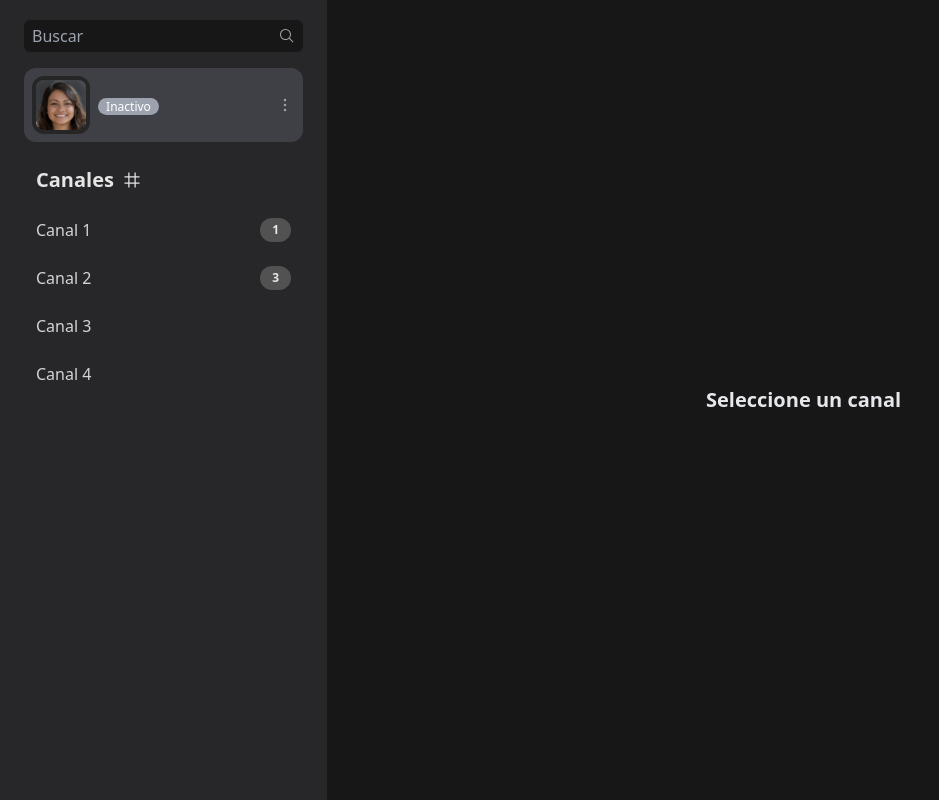
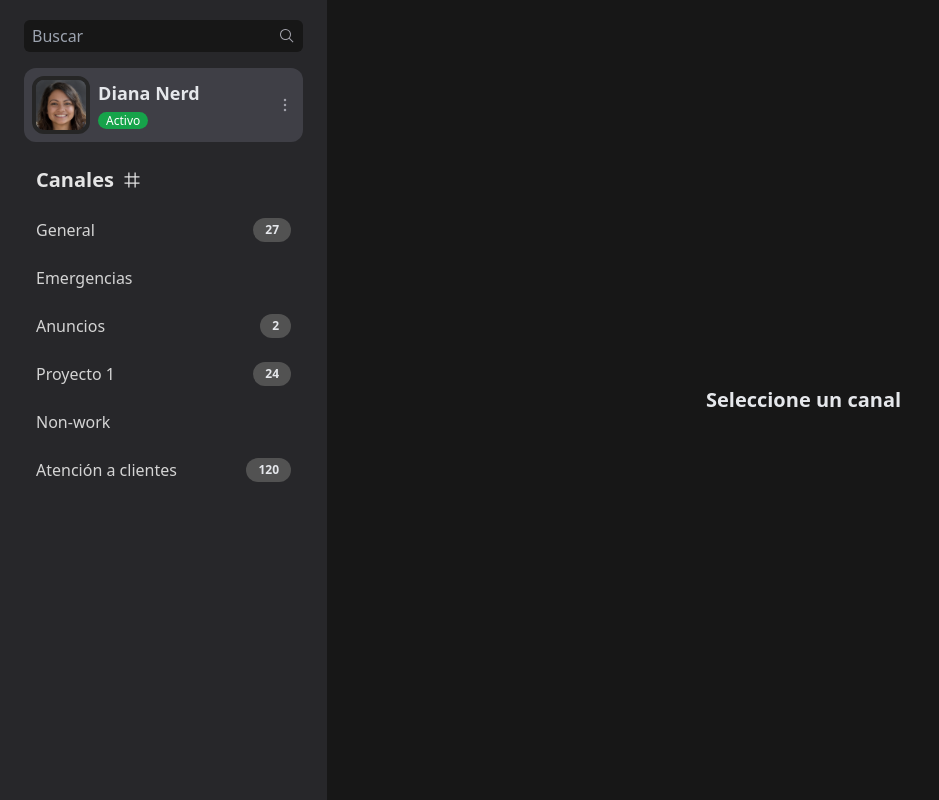
Before and after one commit to saniag081/try-vuex, a Vue app: page / in a window 1280 px wide. Shown: the whole page, without its empty margins (0-939 px from the left). Built offline with nearby package versions, Linux system fonts and the light colour scheme.

Commit message:
feat: added base for pinia

```diff
--- a/package.json
+++ b/package.json
@@ -7,9 +7,9 @@
     "preview": "vite preview --port 5050"
   },
   "dependencies": {
+    "pinia": "^2.0.28",
     "vue": "^3.2.33",
-    "vue-router": "^4.0.14",
-    "vuex": "^4.0.2"
+    "vue-router": "^4.0.14"
   },
   "devDependencies": {
     "@iconify/vue": "^3.2.1",
--- a/src/main.js
+++ b/src/main.js
@@ -1,14 +1,12 @@
 import { createApp } from 'vue'
 import App from './App.vue'
 import router from './router'
-import store from './store'
 import './index.css'
 import { Icon } from '@iconify/vue';
 
 const app = createApp(App)
 
 app.use(router)
-app.use(store)
 app.component("Icon", Icon)
 
 app.mount('#app')
--- a/src/store/index.js
+++ /dev/null
@@ -1,27 +0,0 @@
-import { createStore } from 'vuex';
-import { COMMIT_SET_STATUS } from '@/common/mutations-types.js';
-import profile from '@/store/modules/profile';
-import channels  from '@/store/modules/channels';
-import messages from '@/store/modules/message';
-import contacts from '@/store/modules/contacts';
-
-const store = createStore({
-  state() {
-    return {
-      status: null,
-    };
-  },
-  mutations: {
-    [COMMIT_SET_STATUS](state, payload) {
-      state.status =  payload;
-    }
-  },
-  modules: {
-    profile,
-    channels,
-    messages,
-    contacts,
-  },
-});
-
-export default store;
--- a/src/store/modules/channels/index.js
+++ /dev/null
@@ -1,36 +0,0 @@
-const module = {
-  namespaced: true,
-  state() {
-    return {
-      channel: null,
-      channels: [
-        { id: 1, name: 'Canal 1', message: null },
-        { id: 2, name: 'Canal 2', message: null },
-        { id: 3, name: 'Canal 3', message: null },
-        { id: 4, name: 'Canal 4', message: null },
-      ],
-    };
-  },
-  getters: {
-    getChannels: (state, getters, rootState, rootGetters) => (search) => {
-      return state.channels
-        .filter((channel) => (
-          channel.name.toLowerCase().includes(search.toLowerCase())
-        ))
-        .map((channel) => {
-          const message = rootGetters['messages/getUnreadMessage'](channel.id)
-          return {
-            ...channel,
-            message,
-          };
-        });
-    },
-  },
-  mutations: {
-    setChannel(state, payload) {
-      state.channel = payload;
-    }
-  }
-};
-
-export default module;
--- a/src/store/modules/contacts/index.js
+++ /dev/null
@@ -1,25 +0,0 @@
-const module = {
-  namespaced: true,
-  state() {
-    return {
-      contacts: [
-        { id: 2, name: 'Jason', avatar: '/avatars/avatar-02.jpg' },
-        { id: 3, name: 'Janet', avatar: '/avatars/avatar-03.jpg' },
-      ],
-    };
-  },
-  getters: {
-    getContacts: (state) => {
-      return state.contacts;
-    },
-    getContactsById: (state, getters, rootState) => (payload) => {
-      const profile = rootState.profile.id;
-      if(payload === profile) return rootState.profile.details
-      return state.contacts.find((contac) => {
-        return contac.id === payload;
-      });
-    },
-  },
-};
-
-export default module;
--- a/src/store/modules/message/index.js
+++ /dev/null
@@ -1,51 +0,0 @@
-const module = {
-  namespaced: true,
-  state() {
-    return {
-      messages: [
-        {
-          id: 1,
-          author: 1,
-          message: 'Hola 👀',
-          timestamp: new Date().toLocaleTimeString(),
-          read: false,
-          channelId: 1,
-        },
-        {
-          id: 2,
-          author: 2,
-          message: 'canal 2',
-          timestamp: new Date().toLocaleTimeString(),
-          read: false,
-          channelId: 2,
-        },
-        {
-          id: 3,
-          author: 2,
-          message: 'canal 2 - mensaje 2',
-          timestamp: new Date().toLocaleTimeString(),
-          read: false,
-          channelId: 2,
-        },
-        {
-          id: 4,
-          author: 1,
-          message: 'canal 2 - mensaje 2',
-          timestamp: new Date().toLocaleTimeString(),
-          read: false,
-          channelId: 2,
-        },
-      ]
-    }
-  },
-  getters: {
-    getMessages: (state) => (channelId) => {
-      return state.messages.filter((menssage) => menssage.channelId === +channelId);
-    },
-    getUnreadMessage: (state, getters) => (channelId) => {
-      return getters.getMessages(channelId).filter((message) => !message.read).length;
-    },
-  },
-};
-
-export default module;
--- a/src/store/modules/profile/index.js
+++ /dev/null
@@ -1,46 +0,0 @@
-import {
-  COMMIT_UPDATE_USERNAME,
-  COMMIT_SET_STATUS
-} from '@/common/mutations-types.js';
-import { getUser } from '@/api';
-
-const module = {
-  namespaced: true,
-  state() {
-    return {
-      id: 1,
-      username: '',
-      details: {
-        id: 1,
-        name: 'Santiago',
-        avatar: '/avatars/avatar.jpg',
-      },
-    };
-  },
-  getters: {
-    firstName: (state) => (caracter) => {
-      return state.username.split('').join(caracter);
-    },
-    // firstName(state) {
-    //   return state.username.split('.')[0];
-    // },
-  },
-  mutations: {
-    [COMMIT_UPDATE_USERNAME](state, payload) {
-      state.username = payload;
-    },
-  },
-  actions: {
-    async updateUsername({ commit, state, rootState }, username) {
-      const user = await getUser(1);
-      console.log(user);
-
-      commit(COMMIT_UPDATE_USERNAME, user.username);
-      if (state.username) {
-        commit(COMMIT_SET_STATUS, 'active', { root: true });
-      }
-    },
-  },
-}
-
-export default module;
--- a/src/views/HomeView.vue
+++ b/src/views/HomeView.vue
@@ -1,42 +1,23 @@
-<script>
+<script setup>
 import { RouterView, RouterLink } from 'vue-router'
 import InputSearch from '@/components/InputSearch.vue'
 import ProfileCard from '@/components/ProfileCard.vue'
 import ChatItem from '@/components/ChatItem.vue'
-import { mapGetters, mapState } from 'vuex'
-
-export default {
-  components: {
-    RouterView,
-    RouterLink,
-    InputSearch,
-    ProfileCard,
-    ChatItem
-  },
-  data() {
-    return {
-      search: '',
-      profile: {
+import { ref, reactive } from 'vue'
+const search = ref('')
+const profile = reactive({
   username: 'Diana Nerd',
+  status: 'active',
   avatar: '/avatars/avatar.jpg'
-      },
-      channels: [
+})
+const channels = reactive([
   { id: 1, name: 'General', messages: 27 },
   { id: 2, name: 'Emergencias', messages: null },
   { id: 3, name: 'Anuncios', messages: 2 },
   { id: 4, name: 'Proyecto 1', messages: 24 },
   { id: 5, name: 'Non-work', messages: null },
   { id: 6, name: 'Atención a clientes', messages: 120 }
-      ]
-    }
-  },
-  computed: {
-    foo() {},
-    ...mapState(['status']),
-    ...mapGetters('profile', ['firstName']),
-    ...mapGetters('channels', ['getChannels']),
-  }
-}
+])
 </script>
 
 <template>
@@ -45,17 +26,17 @@ export default {
     <InputSearch v-model="search" />
     <ProfileCard
       :avatar="profile.avatar"
-      :username="firstName('-')"
-      :status="status"
+      :username="profile.username"
+      :status="profile.status"
     />
     <RouterLink to="/" class="channels-title">Canales <Icon icon="carbon:hashtag" /></RouterLink>
     <div class="channels">
       <ChatItem
-        v-for="channel in getChannels(search)"
+        v-for="channel in channels"
         :key="channel.id"
         :id="channel.id"
         :name="channel.name"
-        :messages="channel.message"
+        :messages="channel.messages"
       />
     </div>
   </aside>
--- a/src/views/MessagesView.vue
+++ b/src/views/MessagesView.vue
@@ -1,59 +1,53 @@
-<script>
+<script setup>
+import { ref, reactive, computed, watch } from 'vue'
+import { useRoute } from 'vue-router'
 import MessageItem from '@/components/MessageItem.vue'
-import { mapGetters } from 'vuex';
-
-export default {
-  components: {
-    MessageItem
-  },
-  data() {
-    return {
-      title: 'Nombre del canal',
-      channelId: null,
-      people: [
+const route = useRoute()
+const end = ref(null)
+const channelId = ref(null)
+const title = ref('')
+const people = reactive([
   { id: 1, name: 'Tú', avatar: '/avatars/avatar.jpg' },
   { id: 2, name: 'Jason', avatar: '/avatars/avatar-02.jpg' },
   { id: 3, name: 'Janet', avatar: '/avatars/avatar-03.jpg' }
-      ],
-    }
-  },
-  computed: {
-    ...mapGetters('messages', ['getMessages']),
-    ...mapGetters('contacts', ['getContactsById']),
-    messagesView() {
-      return this.getMessages(this.channelId)?.map((message) => {
-        const author = this.getContactsById(message.author)
+])
+const messages = reactive([
+  { id: 1, author: 1, message: 'Hola 👀', timestamp: new Date().toLocaleTimeString() },
+  { id: 2, author: 2, message: 'Holaaa!!!', timestamp: new Date().toLocaleTimeString() },
+  { id: 3, author: 3, message: 'Hola a todo el mundo 😊', timestamp: new Date().toLocaleTimeString() },
+  { id: 4, author: 3, message: '¿Cómo están?', timestamp: new Date().toLocaleTimeString() },
+  { id: 5, author: 1, message: 'Todo muy bien :D', timestamp: new Date().toLocaleTimeString() },
+  { id: 6, author: 2, message: 'Si, todo bien.', timestamp: new Date().toLocaleTimeString() },
+  { id: 7, author: 1, message: 'Oigan, les escribo para contarles algo... 😌', timestamp: new Date().toLocaleTimeString() },
+  { id: 8, author: 3, message: 'A vers 👀', timestamp: new Date().toLocaleTimeString() },
+  { id: 9, author: 2, message: 'Ahhhh!!', timestamp: new Date().toLocaleTimeString() },
+  { id: 10, author: 2, message: '¡Cuenta ese chismesito yaaaa!', timestamp: new Date().toLocaleTimeString() },
+  { id: 11, author: 1, message: 'Pues, ¡acabamos de lanzar los nuevos cursos de Vue.js!', timestamp: new Date().toLocaleTimeString() },
+])
+const messagesView = computed(() => messages.map((message) => {
+  const author = people.find((p) => p.id === message.author)
   if (!author) return message;
     return {
     ...message,
     author,
     self: author.id === 1
   }
-      })
-    }
-  },
-  watch: {
-    '$route.params.id': {
-      immediate: true,
-      handler(id) {
-        this.channelId = id;
-        this.scrollToBottom()
-      }
-    }
-  },
-  mounted() {
-    this.scrollToBottom()
-  },
-  methods: {
-    scrollToBottom() {
-      this.$refs?.end?.scrollIntoView({
+}))
+const scrollToBottom = () => {
+  end.value?.scrollIntoView({
     behavior: 'smooth'
   })
 }
+watch(
+  () => route.params.id,
+  (id) => {
+    channelId.value = id
+    scrollToBottom()
   },
-}
+  { immediate: true }
+)
+scrollToBottom()
 </script>
-
 <template>
   <div class="messages">
     <header>
@@ -88,7 +82,6 @@ export default {
     </footer>
   </div>
 </template>
-
 <style lang="scss" scoped>
 .messages {
   @apply flex flex-col h-full;
--- a/src/views/ProfileView.vue
+++ b/src/views/ProfileView.vue
@@ -1,16 +1,6 @@
-<script>
-import { mapState, mapMutations, mapActions } from 'vuex';
-
-export default {
-  computed: {
-    ...mapState({
-      username: (state) => state.profile.username,
-    }),
-  },
-  methods: {
-    ...mapActions('profile', ['updateUsername']),
-  },
-};
+<script setup>
+import { ref } from 'vue'
+const username = ref('')
 </script>
 
 <template>
@@ -18,11 +8,7 @@ export default {
     <div class="box">
       <img src="/avatars/avatar.jpg" alt="avatar" />
       <label for="username">Nombre de usuario</label>
-      <input
-        type="text"
-        :value="username"
-        @input="updateUsername($event.target.value)"
-        placeholder="Jane Smith" />
+      <input type="text" placeholder="Jane Smith" v-model="username" />
       <button @click="$router.push('/')">Acceder</button>
     </div>
   </div>
```
Also changed, not shown: src/store/store.js (deleted, +0 -68 lines), 1 other file (tests, documents, lock files or other folders). Lines whose indentation alone changed are shown as unchanged.
